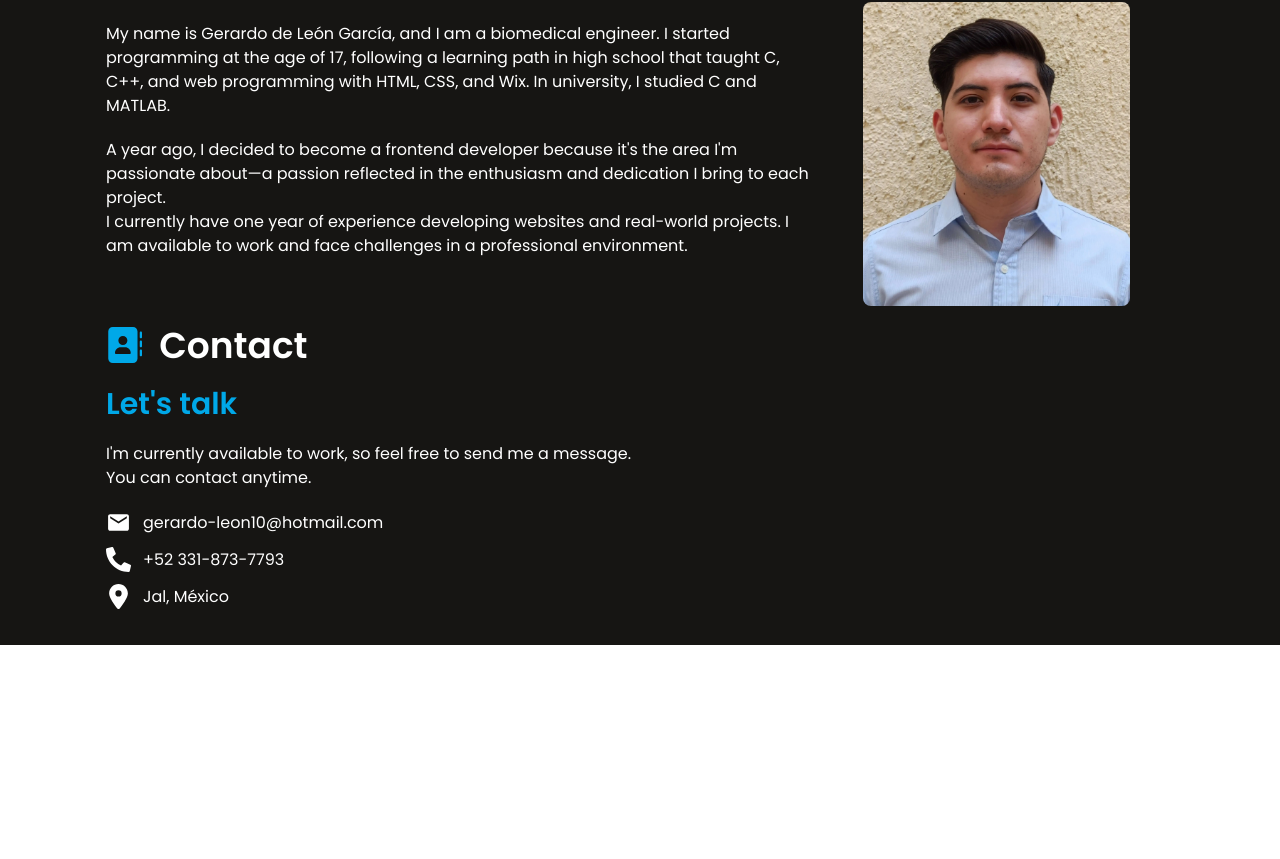
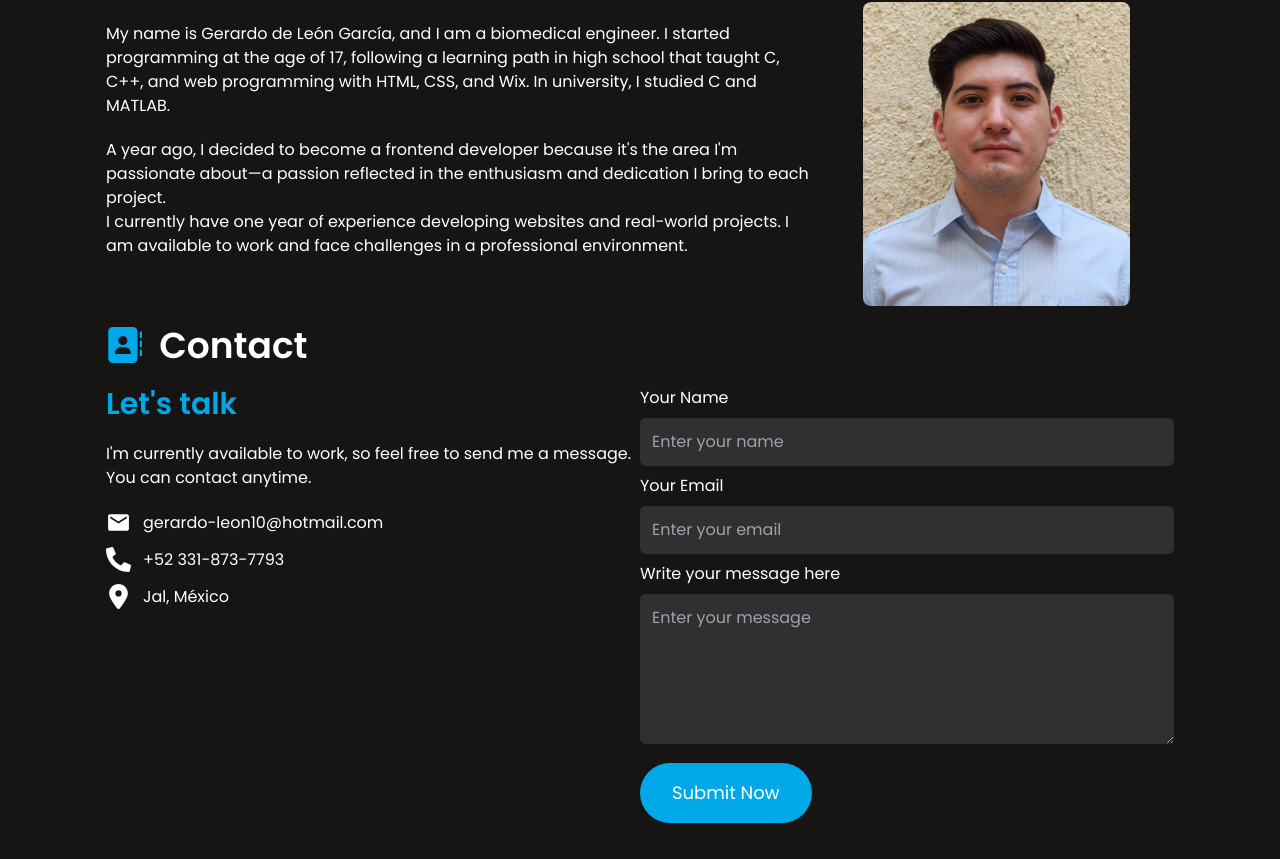
Before and after one commit to GerardoGarcia79/gerardodlg, a React (Vite) app: page / in a window 1280 px wide. Shown: the part 2404-3263 px from the top of the page. Before the commit the page ends 3049 px from the top, so only its background shows below. Built offline with nearby package versions, Linux system fonts and the light colour scheme.

Commit message:
Implement Form submission and sent an email onSubmit.

```diff
--- a/src/components/Contact.tsx
+++ b/src/components/Contact.tsx
@@ -3,6 +3,7 @@ import { FontAwesomeIcon } from "@fortawesome/react-fontawesome"
 import { MdEmail } from "react-icons/md";
 import { FaPhoneAlt } from "react-icons/fa";
 import { FaLocationDot } from "react-icons/fa6";
+import Form from "./Form";
 
 
 
@@ -21,7 +22,7 @@ const Contact = () => {
                 <p className="flex items-center mt-3"><FaLocationDot size='25px' className="mr-3" />
                 Jal, México</p>
             </div>
-            <div></div>
+            <Form />
         </div>
     </div>
   )
--- /dev/null
+++ b/src/components/Form.tsx
@@ -0,0 +1,49 @@
+import { useRef, useState } from "react";
+
+const Form = () => {
+    const [message, setMessage] = useState('');
+    const [error, setError] = useState('')
+    const nameRef = useRef<HTMLInputElement>(null)
+    const emailRef = useRef<HTMLInputElement>(null)
+    const textRef = useRef<HTMLTextAreaElement>(null)
+
+  const onSubmit = async (event: React.FormEvent<HTMLFormElement>) => {
+    event.preventDefault();
+    setMessage('Sending...');
+    const formData = new FormData(event.currentTarget);
+    formData.append("access_key", "813b7648-e4f8-442d-b4e1-a0c63e824c89");
+    await fetch("https://api.web3forms.com/submit", {
+      method: "POST",
+      body: formData
+    }).then(() => {
+      setMessage('Email sent successfully')
+      if(nameRef.current && emailRef.current && textRef.current) {
+          nameRef.current.value = ''
+          emailRef.current.value = ''
+          textRef.current.value = ''
+      }
+    })
+    .catch(e => {
+      setError(e.message + ', please try again')
+      setMessage('')
+    })
+  }
+
+  return (
+    <div>
+    <form onSubmit={ onSubmit }>
+        <p className="text-white mb-2">Your Name</p>
+        <input type="text" ref={nameRef} name="name" required placeholder="Enter your name" className="w-full p-3 rounded-md bg-[#303030] text-white focus:outline-none focus:border-[#00a8e8] focus:ring-1 focus:ring-[#00a8e8]"/>
+        <p className="text-white my-2">Your Email</p>
+        <input type="email" ref={emailRef} name="email" required placeholder="Enter your email" className="w-full p-3 rounded-md bg-[#303030] text-white focus:outline-none focus:border-[#00a8e8] focus:ring-1 focus:ring-[#00a8e8]"/>
+        <p className="text-white my-2">Write your message here</p>
+        <textarea name="message" ref={textRef} required placeholder="Enter your message" className="w-full p-3 rounded-md bg-[#303030] text-white h-[150px] focus:outline-none focus:border-[#00a8e8] focus:ring-1 focus:ring-[#00a8e8]"></textarea>
+        <button className="rounded-full bg-[#00a8e8] py-4 px-8 text-lg mt-3 text-white hover:bg-[#0081b4] transition ease-out hover:scale-110 duration-300" type="submit">Submit Now</button>
+    </form>
+    {error && <p className="text-white mt-3 ">{error}</p>}
+    {message && <p className="text-white mt-3 ">{message}</p>}
+    </div>
+  )
+}
+
+export default Form
```
